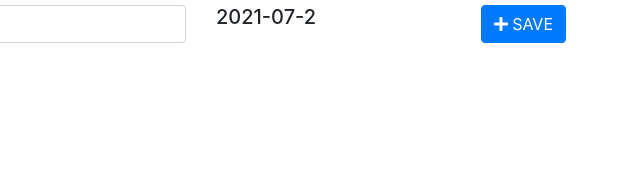
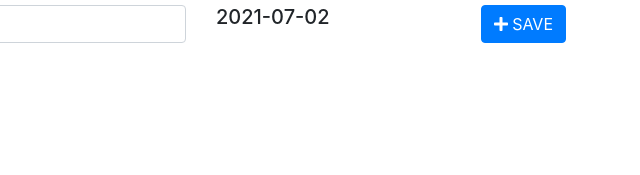
Before and after one commit to edsonlsj/Attendance-List---Lista-de-Presenca, a plain HTML site: page index.html in a window 1280 px wide. Shown: the part 260-435 px from the top of the page, 629-1269 px from the left. Drawn offline with nearby package versions, Linux system fonts and the light colour scheme.

Commit message:
Update index.html

```diff
--- a/index.html
+++ b/index.html
@@ -133,7 +133,12 @@
 
 
     <script>
+      //dia
       let dia = new Date().getDate()
+      if (dia < 9) {
+        dia = `0${dia}`
+      }
+      //mes
       let mes = new Date().getMonth()
       mes = mes + 1
       if (mes < 9) {
```
